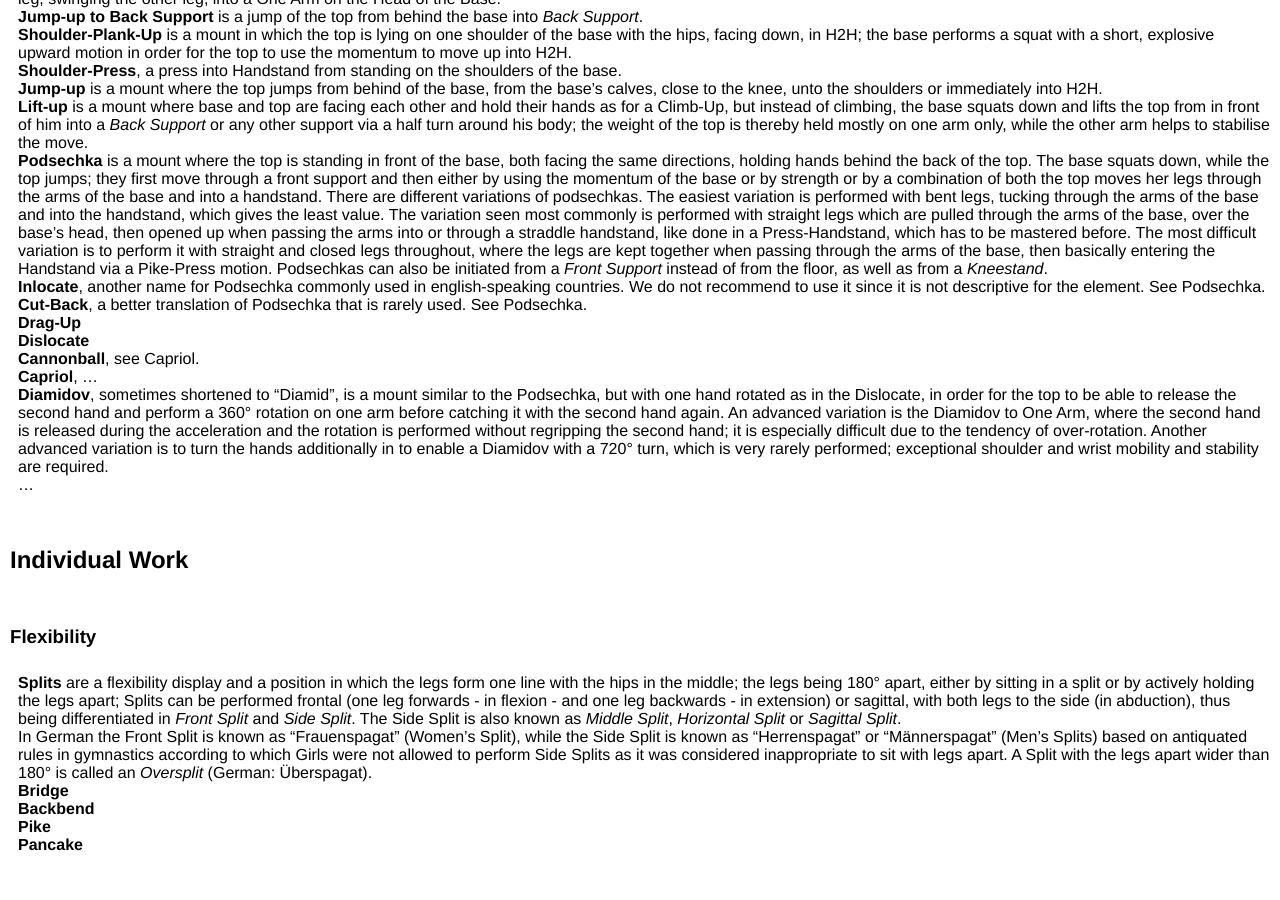
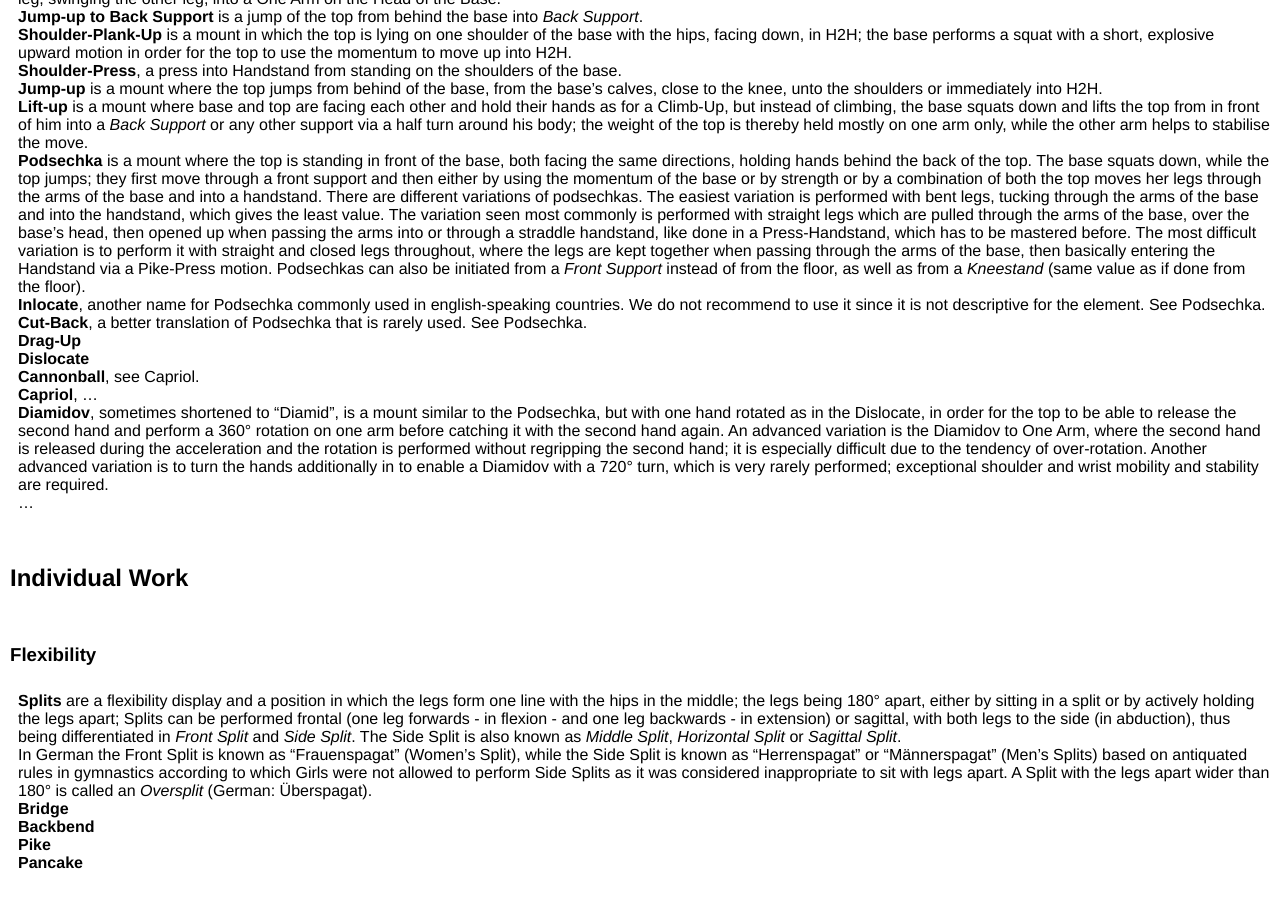
Before and after one commit to floshin/acrolib, a Jekyll site: the page built from glossary.md, in a window 1280 px wide and 900 px high, scrolled down 3846 px. Built offline with Jekyll 4.4.1, drawn with Linux system fonts in a browser that asks for light colours; our own code applies the rules of GitHub Pages for plain Markdown files.

Commit message:
Update glossary.md

```diff
--- a/glossary.md
+++ b/glossary.md
@@ -150,7 +150,7 @@
 * **Shoulder-Press**, a press into Handstand from standing on the shoulders of the base.
 * **Jump-up** is a mount where the top jumps from behind of the base, from the base's calves, close to the knee, unto the shoulders or immediately into H2H.
 * **Lift-up** is a mount where base and top are facing each other and hold their hands as for a Climb-Up, but instead of climbing, the base squats down and lifts the top from in front of him into a *Back Support* or any other support via a half turn around his body; the weight of the top is thereby held mostly on one arm only, while the other arm helps to stabilise the move.
-* **Podsechka** is a mount where the top is standing in front of the base, both facing the same directions, holding hands behind the back of the top. The base squats down, while the top jumps; they first move through a front support and then either by using the momentum of the base or by strength or by a combination of both the top moves her legs through the arms of the base and into a handstand. There are different variations of podsechkas. The easiest variation is performed with bent legs, tucking through the arms of the base and into the handstand, which gives the least value. The variation seen most commonly is performed with straight legs which are pulled through the arms of the base, over the base's head, then opened up when passing the arms into or through a straddle handstand, like done in a Press-Handstand, which has to be mastered before. The most difficult variation is to perform it with straight and closed legs throughout, where the legs are kept together when passing through the arms of the base, then basically entering the Handstand via a Pike-Press motion. Podsechkas can also be initiated from a *Front Support* instead of from the floor, as well as from a *Kneestand*.
+* **Podsechka** is a mount where the top is standing in front of the base, both facing the same directions, holding hands behind the back of the top. The base squats down, while the top jumps; they first move through a front support and then either by using the momentum of the base or by strength or by a combination of both the top moves her legs through the arms of the base and into a handstand. There are different variations of podsechkas. The easiest variation is performed with bent legs, tucking through the arms of the base and into the handstand, which gives the least value. The variation seen most commonly is performed with straight legs which are pulled through the arms of the base, over the base's head, then opened up when passing the arms into or through a straddle handstand, like done in a Press-Handstand, which has to be mastered before. The most difficult variation is to perform it with straight and closed legs throughout, where the legs are kept together when passing through the arms of the base, then basically entering the Handstand via a Pike-Press motion. Podsechkas can also be initiated from a *Front Support* instead of from the floor, as well as from a *Kneestand* (same value as if done from the floor).
 * **Inlocate**, another name for Podsechka commonly used in english-speaking countries. We do not recommend to use it since it is not descriptive for the element. See Podsechka.
 * **Cut-Back**, a better translation of Podsechka that is rarely used. See Podsechka.
 * **Drag-Up**
```
